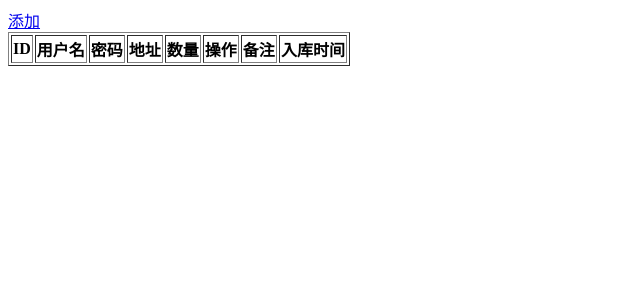
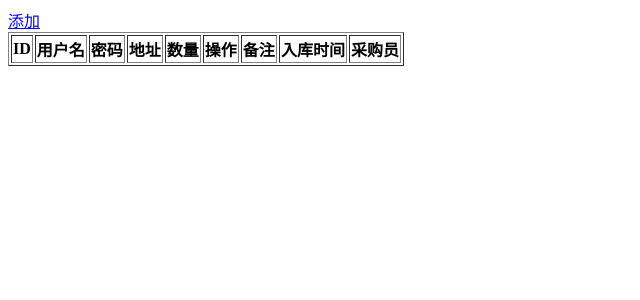
Before and after one commit to zhoukunwei/study, a Django app: page /myweb/ in a window 1280 px wide. Shown: the top 300 px of the page, without its empty margins (0-640 px from the left). Run offline with Django 3.2, Linux system fonts and the light colour scheme; lists and menus that the app fills with data are empty.

Commit message:
test test test

```diff
--- a/mydjango1/templates/users.html
+++ b/mydjango1/templates/users.html
@@ -17,6 +17,7 @@
             <th>操作</th>
             <th>备注</th>
             <th>入库时间</th>
+            <th>采购员</th>
         </tr>
         </thead>
         <tbody>
```
